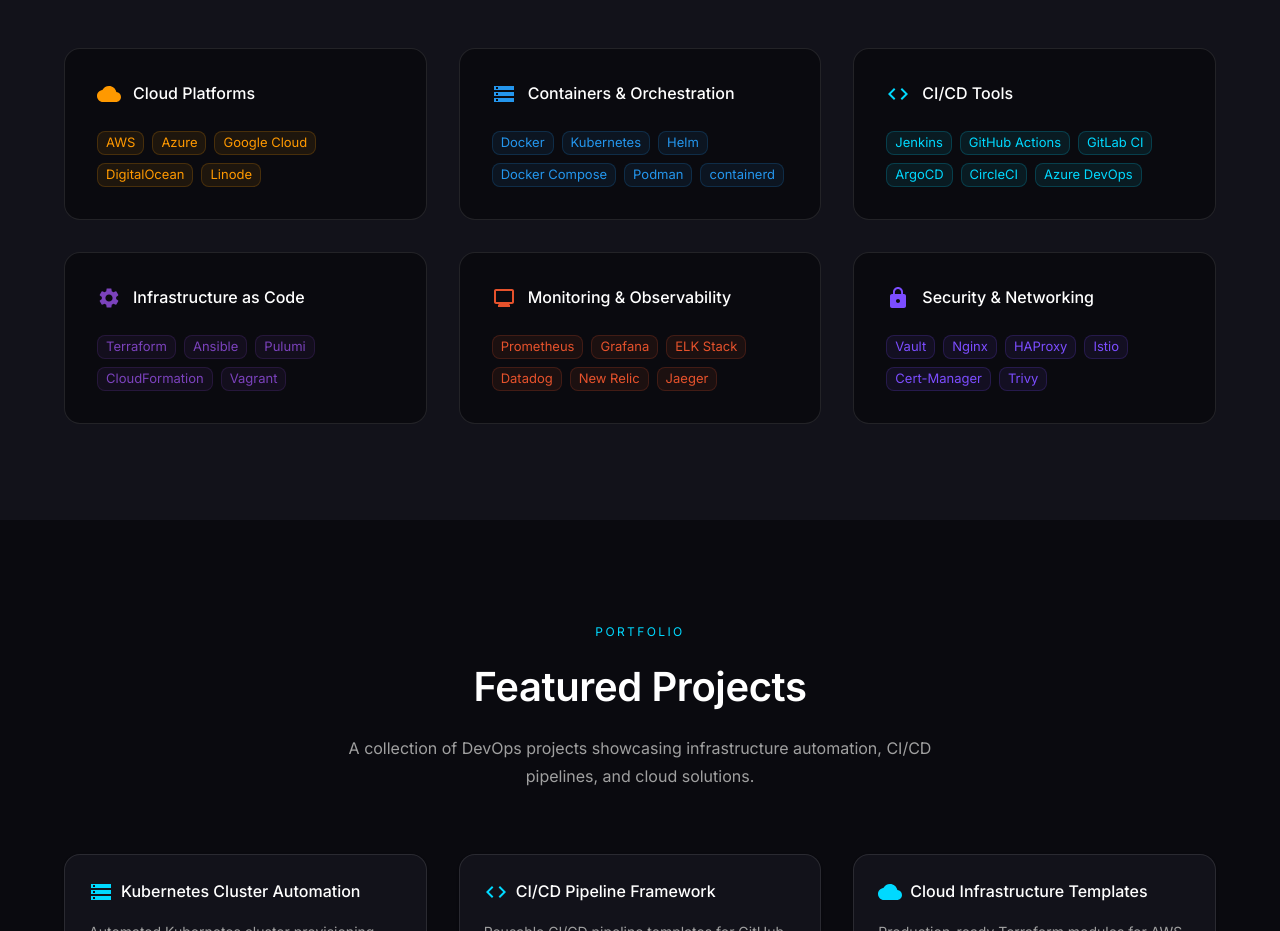
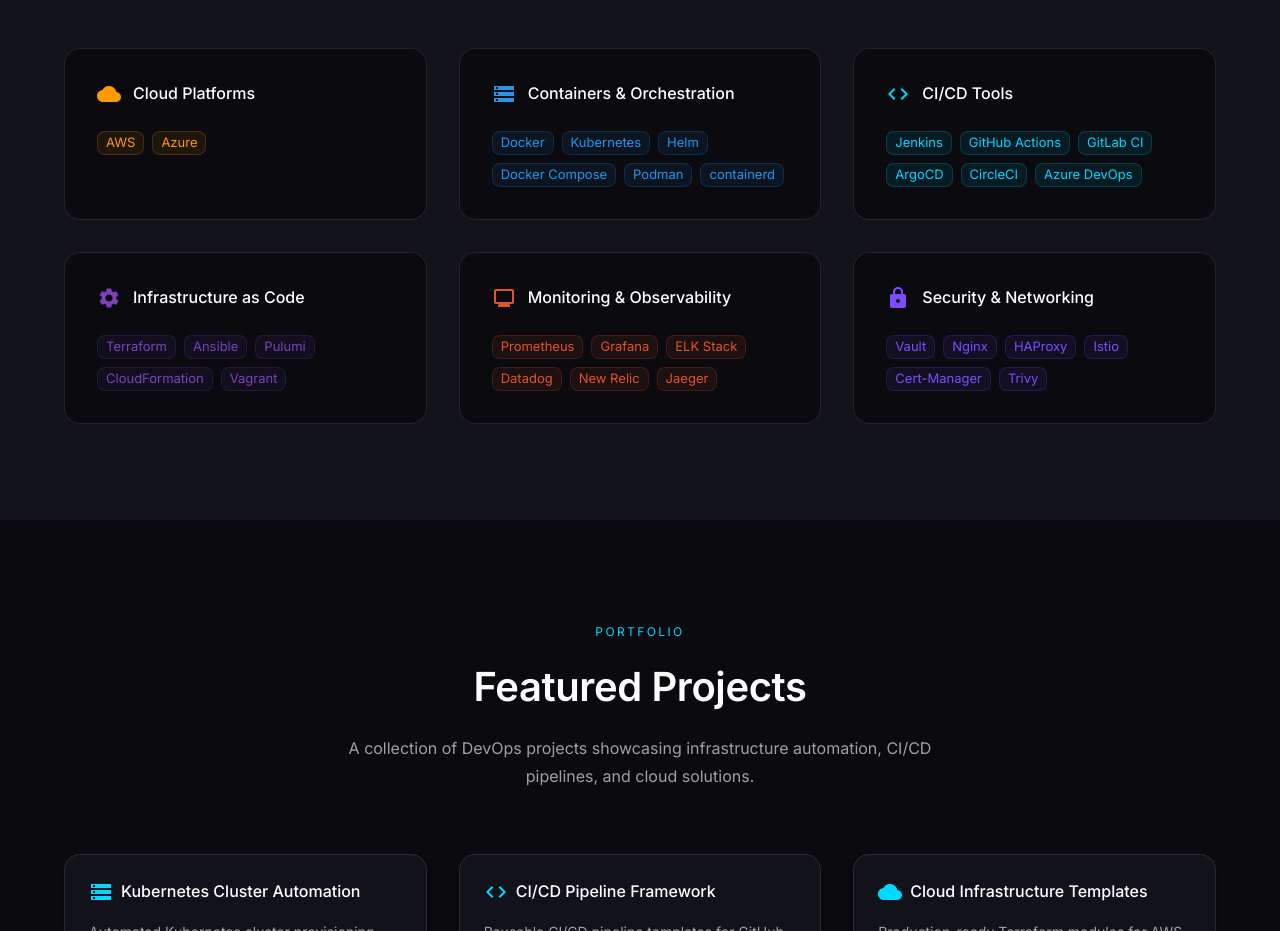
Before and after one commit to yarendkaya/demirkayaren.devFrontend, a React (Vite) app: page / in a window 1280 px wide. Shown: the part 1800-2731 px from the top of the page. Built offline with nearby package versions, Linux system fonts and the light colour scheme.

Commit message:
Removed items from cloud platforms section.

```diff
--- a/src/components/Skills.tsx
+++ b/src/components/Skills.tsx
@@ -5,7 +5,7 @@
   {
     title: 'Cloud Platforms',
     icon: <Cloud />,
-    skills: ['AWS', 'Azure', 'Google Cloud', 'DigitalOcean', 'Linode'],
+    skills: ['AWS', 'Azure'],
     color: '#FF9900',
   },
   {
```
